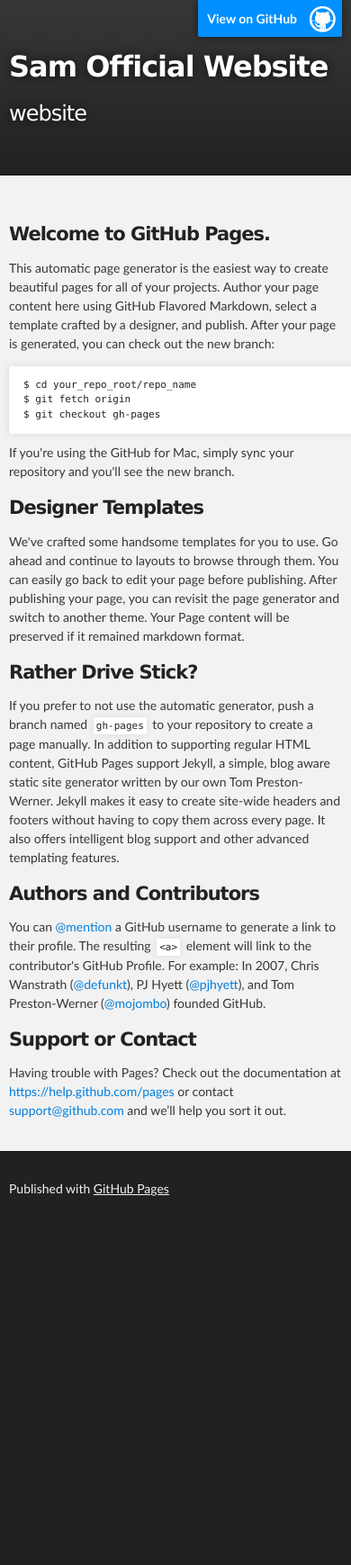
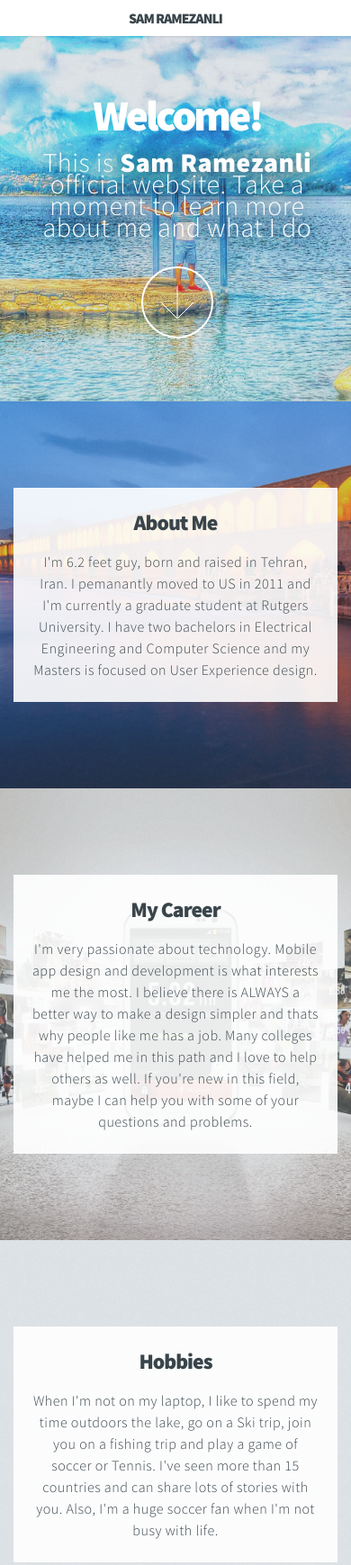
Before and after one commit to samramez/samramez, a plain HTML site: page index.html in a window 390 px wide. Shown: the top 1739 px of the page at 90% size. Before the commit the page ends 1366 px from the top, so only its background shows below. Drawn offline with Linux system fonts and the light colour scheme.

Commit message:
new index.html

```diff
--- a/index.html
+++ b/index.html
@@ -1,74 +1,182 @@
-<!DOCTYPE html>
+<!DOCTYPE HTML>
+<!--
+  Big Picture by HTML5 UP
+  html5up.net | @n33co
+  Free for personal and commercial use under the CCA 3.0 license (html5up.net/license)
+-->
 <html>
-
   <head>
-    <meta charset='utf-8'>
-    <meta http-equiv="X-UA-Compatible" content="chrome=1">
-    <meta name="description" content="Sam Official Website : website">
-
-    <link rel="stylesheet" type="text/css" media="screen" href="stylesheets/stylesheet.css">
-
-    <title>Sam Official Website</title>
+    <title>Sam Ramezanli Official</title>
+    <meta http-equiv="content-type" content="text/html; charset=utf-8" />
+    <meta name="description" content="" />
+    <meta name="keywords" content="" />
+    <!--[if lte IE 8]><script src="css/ie/html5shiv.js"></script><![endif]-->
+    <script src="js/jquery.min.js"></script>
+    <script src="js/jquery.poptrox.min.js"></script>
+    <script src="js/jquery.scrolly.min.js"></script>
+    <script src="js/jquery.scrollex.min.js"></script>
+    <script src="js/skel.min.js"></script>
+    <script src="js/init.js"></script>
+    <noscript>
+      <link rel="stylesheet" href="css/skel.css" />
+      <link rel="stylesheet" href="css/style.css" />
+      <link rel="stylesheet" href="css/style-wide.css" />
+      <link rel="stylesheet" href="css/style-normal.css" />
+    </noscript>
+    <!--[if lte IE 9]><link rel="stylesheet" href="css/ie/v9.css" /><![endif]-->
+    <!--[if lte IE 8]><link rel="stylesheet" href="css/ie/v8.css" /><![endif]-->
   </head>
-
   <body>
 
-    <!-- HEADER -->
-    <div id="header_wrap" class="outer">
-        <header class="inner">
-          <a id="forkme_banner" href="https://github.com/samramez">View on GitHub</a>
+    <!-- Header -->
+      <header id="header">
 
-          <h1 id="project_title">Sam Official Website</h1>
-          <h2 id="project_tagline">website</h2>
+        <!-- Logo -->
+          <h1 id="logo">SAM RAMEZANLI</h1>
 
-        </header>
-    </div>
+        <!-- Nav -->
+          <nav id="nav">
+            <ul>
+              <li><a href="#intro">Intro</a></li>
+              <li><a href="#one">About Me</a></li>
+              <li><a href="#two">My Career</a></li>
+              <li><a href="#work">Hobbies</a></li>
+              <li><a href="#contact">Contact</a></li>
+            </ul>
+          </nav>
 
-    <!-- MAIN CONTENT -->
-    <div id="main_content_wrap" class="outer">
-      <section id="main_content" class="inner">
-        <h3>
-<a id="welcome-to-github-pages" class="anchor" href="#welcome-to-github-pages" aria-hidden="true"><span class="octicon octicon-link"></span></a>Welcome to GitHub Pages.</h3>
+      </header>
 
-<p>This automatic page generator is the easiest way to create beautiful pages for all of your projects. Author your page content here using GitHub Flavored Markdown, select a template crafted by a designer, and publish. After your page is generated, you can check out the new branch:</p>
+    <!-- Intro -->
+      <section id="intro" class="main style1 dark fullscreen">
+        <div class="content container 75%">
+          <header>
+            <h2>Welcome!</h2>
+          </header>
+          <p style="font-size: 30px; text-shadow: 2px 2px 25px #000000;">This is <strong>Sam Ramezanli</strong> official website. Take a moment to learn more about me and what I do</p>
+          <footer>
+            <a href="#one" class="button style2 down">More</a>
+          </footer>
+        </div>
+      </section>
 
-<pre><code>$ cd your_repo_root/repo_name
-$ git fetch origin
-$ git checkout gh-pages
-</code></pre>
+    <!-- One -->
+      <section id="one" class="main style2 right dark fullscreen">
+        <div class="content box style2">
+          <header>
+            <h2>About Me</h2>
+          </header>
+          <p>I'm 6.2 feet guy, born and raised in Tehran, Iran. I pemanantly moved to US in 2011 and I'm currently a graduate student at Rutgers University. I have two bachelors in Electrical Engineering and Computer Science and my Masters is focused on User Experience design.</p>
+        </div>
+        <a href="#two" class="button style2 down anchored">Next</a>
+      </section>
 
-<p>If you're using the GitHub for Mac, simply sync your repository and you'll see the new branch.</p>
-
-<h3>
-<a id="designer-templates" class="anchor" href="#designer-templates" aria-hidden="true"><span class="octicon octicon-link"></span></a>Designer Templates</h3>
-
-<p>We've crafted some handsome templates for you to use. Go ahead and continue to layouts to browse through them. You can easily go back to edit your page before publishing. After publishing your page, you can revisit the page generator and switch to another theme. Your Page content will be preserved if it remained markdown format.</p>
-
-<h3>
-<a id="rather-drive-stick" class="anchor" href="#rather-drive-stick" aria-hidden="true"><span class="octicon octicon-link"></span></a>Rather Drive Stick?</h3>
-
-<p>If you prefer to not use the automatic generator, push a branch named <code>gh-pages</code> to your repository to create a page manually. In addition to supporting regular HTML content, GitHub Pages support Jekyll, a simple, blog aware static site generator written by our own Tom Preston-Werner. Jekyll makes it easy to create site-wide headers and footers without having to copy them across every page. It also offers intelligent blog support and other advanced templating features.</p>
-
-<h3>
-<a id="authors-and-contributors" class="anchor" href="#authors-and-contributors" aria-hidden="true"><span class="octicon octicon-link"></span></a>Authors and Contributors</h3>
-
-<p>You can <a href="https://github.com/blog/821" class="user-mention">@mention</a> a GitHub username to generate a link to their profile. The resulting <code>&lt;a&gt;</code> element will link to the contributor's GitHub Profile. For example: In 2007, Chris Wanstrath (<a href="https://github.com/defunkt" class="user-mention">@defunkt</a>), PJ Hyett (<a href="https://github.com/pjhyett" class="user-mention">@pjhyett</a>), and Tom Preston-Werner (<a href="https://github.com/mojombo" class="user-mention">@mojombo</a>) founded GitHub.</p>
-
-<h3>
-<a id="support-or-contact" class="anchor" href="#support-or-contact" aria-hidden="true"><span class="octicon octicon-link"></span></a>Support or Contact</h3>
-
-<p>Having trouble with Pages? Check out the documentation at <a href="https://help.github.com/pages">https://help.github.com/pages</a> or contact <a href="mailto:support@github.com">support@github.com</a> and we’ll help you sort it out.</p>
+    <!-- Two -->
+      <section id="two" class="main style2 left dark fullscreen">
+        <div class="content box style2">
+          <header>
+            <h2>My Career</h2>
+          </header>
+          <p>I'm very passionate about technology. Mobile app design
+           and development is what interests me the most. I believe there is
+            ALWAYS a better way to make a design simpler and thats why people like me
+            has a job. Many colleges have helped me in this path and I love to help
+            others as well. If you're new in this field, maybe I can help you with
+            some of your questions and problems. </p>
+        </div>
+        <a href="#three" class="button style2 down anchored">Next</a>
       </section>
-    </div>
-
-    <!-- FOOTER  -->
-    <div id="footer_wrap" class="outer">
-      <footer class="inner">
-        <p>Published with <a href="http://pages.github.com">GitHub Pages</a></p>
-      </footer>
-    </div>
 
 
+    <!-- Three -->
+      <section id="three" class="main style2 right dark fullscreen">
+        <div class="content box style2">
+          <header>
+            <h2>Hobbies</h2>
+          </header>
+          <p>When I'm not on my laptop, I like to spend my time outdoors the lake,
+            go on a Ski trip, join you on a fishing trip and play a game of soccer or Tennis. I've seen more than 15 countries and can share lots of stories with you. Also, I'm a huge soccer fan when I'm not busy with life.</p>
+        </div>
+        <a href="#contact" class="button style2 down anchored">Next</a>
+      </section>
+
+    <!-- Work -->
+<!--      <section id="work" class="main style3 primary">
+        <div class="content container">
+          <header>
+            <h2>My Work</h2>
+            <p>Lorem ipsum dolor sit amet et sapien sed elementum egestas dolore condimentum.
+            Fusce blandit ultrices sapien, in accumsan orci rhoncus eu. Sed sodales venenatis
+            arcu, id varius justo euismod in. Curabitur egestas consectetur magna vitae.</p>
+          </header> -->
+
+          <!-- Lightbox Gallery  -->
+<!--            <div class="container 75% gallery">
+              <div class="row 0% images">
+                <div class="6u"><a href="images/fulls/01.jpg" class="image fit from-left"><img src="images/thumbs/01.jpg" title="The Anonymous Red" alt="" /></a></div>
+                <div class="6u"><a href="images/fulls/02.jpg" class="image fit from-right"><img src="images/thumbs/02.jpg" title="Airchitecture II" alt="" /></a></div>
+              </div>
+              <div class="row 0% images">
+                <div class="6u"><a href="images/fulls/03.jpg" class="image fit from-left"><img src="images/thumbs/03.jpg" title="Air Lounge" alt="" /></a></div>
+                <div class="6u"><a href="images/fulls/04.jpg" class="image fit from-right"><img src="images/thumbs/04.jpg" title="Carry on" alt="" /></a></div>
+              </div>
+              <div class="row 0% images">
+                <div class="6u"><a href="images/fulls/05.jpg" class="image fit from-left"><img src="images/thumbs/05.jpg" title="The sparkling shell" alt="" /></a></div>
+                <div class="6u"><a href="images/fulls/06.jpg" class="image fit from-right"><img src="images/thumbs/06.jpg" title="Bent IX" alt="" /></a></div>
+              </div>
+            </div>
+        </div>
+      </section>
+ -->
+    <!-- Contact -->
+      <section id="contact" class="main style3 secondary">
+        <div class="content container">
+          <header>
+            <h2>Say Hello.</h2>
+            <p>I like making new friends. If you like to get in touch with me, send me a message</p>
+          </header>
+          <div class="box container 75%">
+
+          <!-- Contact Form -->
+              <form method="post" action="#">
+                <div class="row 50%">
+                  <div class="6u"><input type="text" name="name" placeholder="Name" /></div>
+                  <div class="6u"><input type="email" name="email" placeholder="Email" /></div>
+                </div>
+                <div class="row 50%">
+                  <div class="12u"><textarea name="message" placeholder="Message" rows="6"></textarea></div>
+                </div>
+                <div class="row">
+                  <div class="12u">
+                    <ul class="actions">
+                      <li><input type="submit" value="Send Message" /></li>
+                    </ul>
+                  </div>
+                </div>
+              </form>
+
+          </div>
+        </div>
+      </section>
+
+    <!-- Footer -->
+      <footer id="footer">
+
+        <!-- Icons -->
+          <ul class="actions">
+            <li><a href="twitter.com/samramez" class="icon fa-twitter"><span class="label">Twitter</span></a></li>
+            <li><a href="facebook.com/samramez" class="icon fa-facebook"><span class="label">Facebook</span></a></li>
+            <li><a href="plus.google.com/+SamRamezanli" class="icon fa-google-plus"><span class="label">Google+</span></a></li>
+            <li><a href="github.com/samramez" class="icon fa-github"><span class="label">Dribbble</span></a></li>
+            <li><a href="instagram.com/hapoojoon/" class="icon fa-instagram"><span class="label">Instagram</span></a></li>
+          </ul>
+
+        <!-- Menu -->
+          <ul class="menu">
+            <li>&copy; </li><li>Design: <a href="http://html5up.net">HTML5 UP</a></li>
+          </ul>
+
+      </footer>
 
   </body>
 </html>
```
